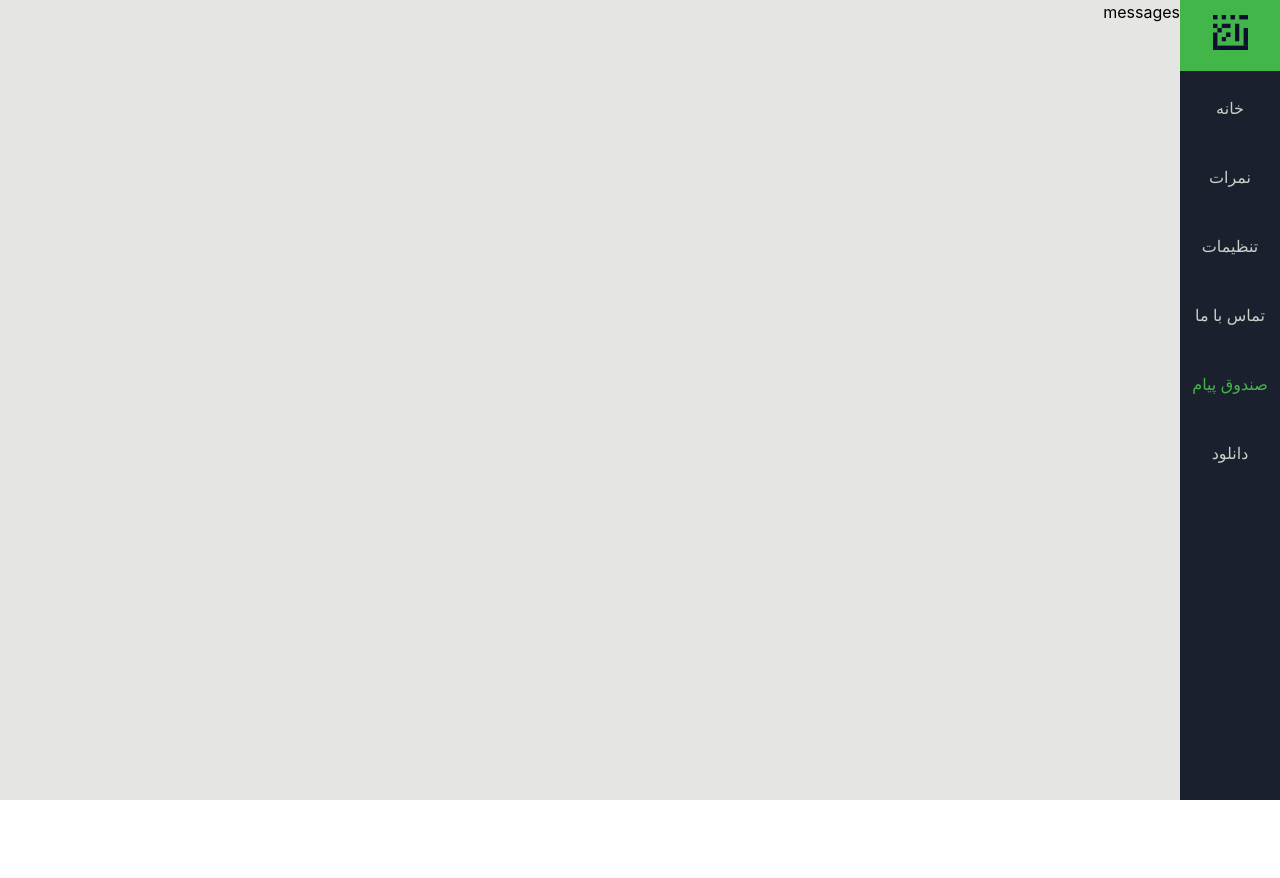
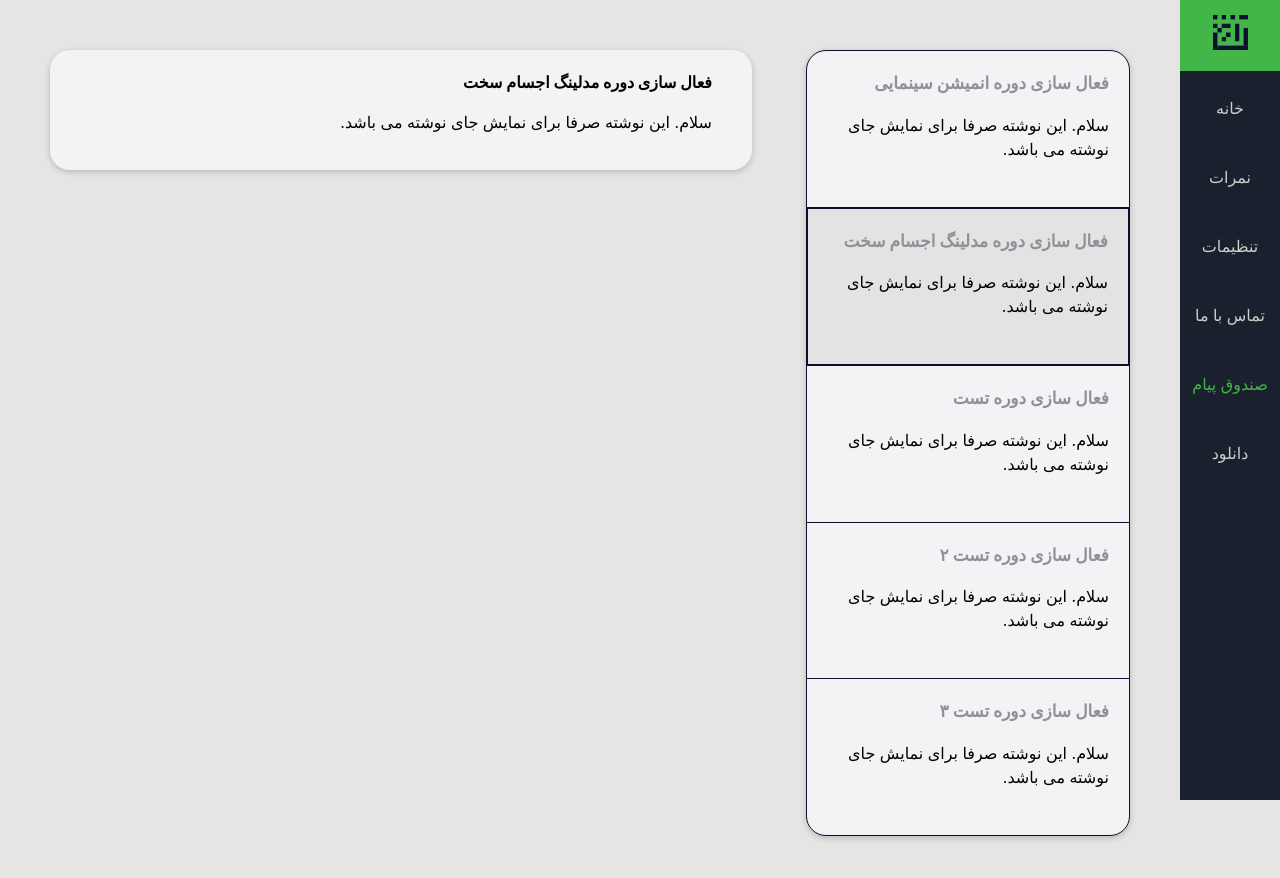
Before and after one commit to jedimahdi/i-shan, a Vue app: page /inbox in a window 1280 px wide. Shown: the top 878 px of the page. Before the commit the page ends 800 px from the top, so only its background shows below. Built offline with nearby package versions, Linux system fonts and the light colour scheme; what vue-apexcharts would draw is missing.

Commit message:
working on messages page

```diff
--- a/src/components/CourseList/CourseList.vue
+++ b/src/components/CourseList/CourseList.vue
@@ -8,7 +8,7 @@
 </template>
 
 <script>
-import Course from "../Course/Course";
+import Course from "./Course";
 export default {
   name: "CourseList",
   components: {
--- /dev/null
+++ b/src/components/Messages/ActiveMessage.vue
@@ -0,0 +1,24 @@
+<template>
+  <article class="active-message">
+    <Box>
+      <div v-if="message">
+        <h4>{{ message.title }}</h4>
+        <p>{{ message.text }}</p>
+      </div>
+      <div v-else>هیچ پیامی انتخاب نشده است.</div>
+    </Box>
+  </article>
+</template>
+
+<script>
+import Box from "../Box/Box";
+export default {
+  name: "ActiveMessage",
+  components: {
+    Box
+  },
+  props: ["message"]
+};
+</script>
+
+<style scoped></style>
--- /dev/null
+++ b/src/components/Messages/MessageItem.vue
@@ -0,0 +1,57 @@
+<template>
+  <div
+    class="message-item"
+    :class="{ active: message.active }"
+    @click="toggle"
+    :id="message.id"
+  >
+    <h5>{{ message.title }}</h5>
+    <p>{{ message.text }}</p>
+  </div>
+</template>
+
+<script>
+export default {
+  name: "MessageItem",
+  props: ["message"],
+  methods: {
+    toggle(event) {
+      this.$parent.$children.forEach(item => {
+        if (item.$el.id === event.currentTarget.id) {
+          item.message.active = !item.message.active;
+        } else {
+          item.message.active = false;
+        }
+      });
+    }
+  }
+};
+</script>
+
+<style scoped>
+.message-item {
+  border-bottom: 1px solid #0c0f30ff;
+  padding-bottom: 30px;
+  padding-top: 20px;
+  padding: 20px 20px 30px 20px;
+  cursor: pointer;
+}
+
+.message-item:hover {
+  background-color: #ccc;
+}
+.message-item:last-child {
+  border: 0;
+}
+
+.message-item.active {
+  background-color: #e3e3e3ff;
+  border: 1px solid #0c0f30ff;
+  border-bottom: 2px solid #0c0f30ff;
+}
+
+.message-item h5 {
+  font-size: 17px;
+  color: #8f9199ff;
+}
+</style>
--- /dev/null
+++ b/src/components/Messages/Messages.vue
@@ -0,0 +1,53 @@
+<template>
+  <div class="messages">
+    <Box class="message-items">
+      <MessageItem
+        v-for="message in messages"
+        :key="message.id"
+        :message="message"
+      />
+    </Box>
+    <div class="active-item">
+      <ActiveMessage :message="getActiveMessage()" />
+    </div>
+  </div>
+</template>
+
+<script>
+import MessageItem from "./MessageItem";
+import ActiveMessage from "./ActiveMessage";
+import Box from "../Box/Box";
+
+export default {
+  name: "Messages",
+  components: {
+    Box,
+    ActiveMessage,
+    MessageItem
+  },
+  props: ["messages"],
+  methods: {
+    getActiveMessage() {
+      return this.messages.find(item => item.active == true);
+    }
+  }
+};
+</script>
+
+<style scoped>
+.messages {
+  display: flex;
+  padding: 50px;
+  justify-content: space-between;
+}
+
+.message-items {
+  flex-basis: 30%;
+  padding: 0;
+  border: 1px solid #0c0f30ff;
+}
+
+.active-item {
+  flex-basis: 65%;
+}
+</style>
--- a/src/views/Inbox.vue
+++ b/src/views/Inbox.vue
@@ -1,12 +1,55 @@
 <template>
   <section class="inbox">
-    messages
+    <Messages :messages="messages" />
   </section>
 </template>
 
 <script>
+import Messages from "../components/Messages/Messages";
+
+const data = [
+  {
+    id: 1,
+    active: false,
+    title: "فعال سازی دوره انمیشن سینمایی",
+    text: "سلام. این نوشته صرفا برای نمایش جای نوشته می باشد."
+  },
+  {
+    id: 2,
+    active: true,
+    title: "فعال سازی دوره مدلینگ اجسام سخت",
+    text: "سلام. این نوشته صرفا برای نمایش جای نوشته می باشد."
+  },
+  {
+    id: 3,
+    active: false,
+    title: "فعال سازی دوره تست",
+    text: "سلام. این نوشته صرفا برای نمایش جای نوشته می باشد."
+  },
+  {
+    id: 4,
+    active: false,
+    title: "فعال سازی دوره تست ۲",
+    text: "سلام. این نوشته صرفا برای نمایش جای نوشته می باشد."
+  },
+  {
+    id: 5,
+    active: false,
+    title: "فعال سازی دوره تست ۳",
+    text: "سلام. این نوشته صرفا برای نمایش جای نوشته می باشد."
+  }
+];
+
 export default {
-  name: "Inbox"
+  name: "Inbox",
+  components: {
+    Messages
+  },
+  data: function() {
+    return {
+      messages: data
+    };
+  }
 };
 </script>
 
```
Also changed, not shown: src/components/CourseList/Course.vue (renamed from src/components/Course/Course.vue).
